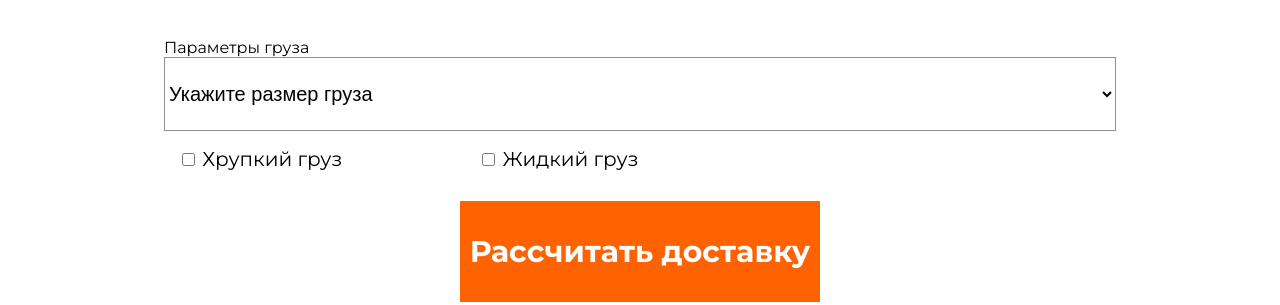
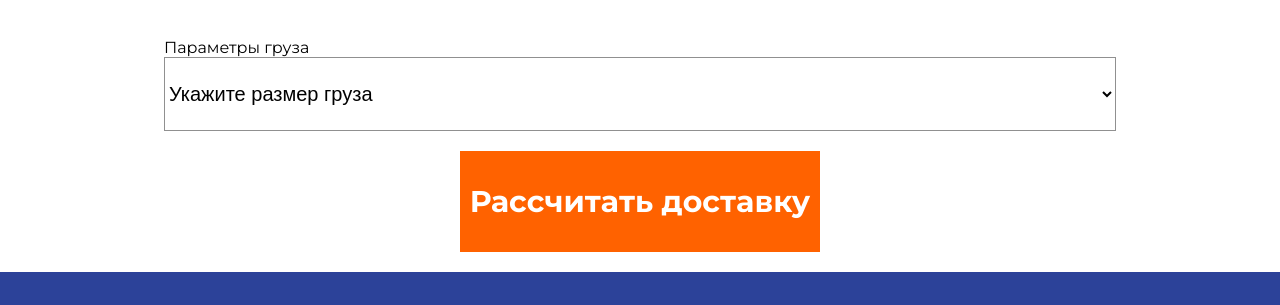
Before and after one commit to Nikolay20112001/transportation-calculator, a website built with webpack: page frontend/src/index.html in a window 1280 px wide. Shown: the part 495-800 px from the top of the page. Built offline with nearby package versions, Linux system fonts and the light colour scheme; no server answers.

Commit message:
remove checkboxes

```diff
--- a/frontend/src/index.html
+++ b/frontend/src/index.html
@@ -54,16 +54,6 @@
           <option value="custom">Свой размер</option>
         </select>
       </div>
-      <fieldset class="modifiers__fieldset">
-        <div class="modifiers__checkbox">
-          <input type="checkbox">
-          <label class="modifiers__label">Хрупкий груз</label>
-        </div>
-        <div class="modifiers__checkbox">
-          <input type="checkbox">
-          <label class="modifiers__label">Жидкий груз</label>
-        </div>
-      </fieldset>
       <fieldset id="customSize" class="custom__fieldset hidden">
         <label class="textinput__label">Длина, см</label>
         <input id="len" class="textinput__input" type="number" min="1">
```
